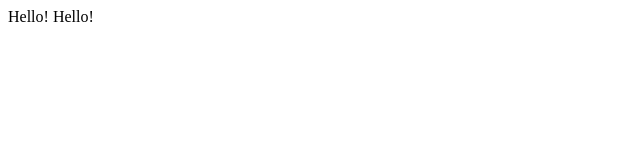
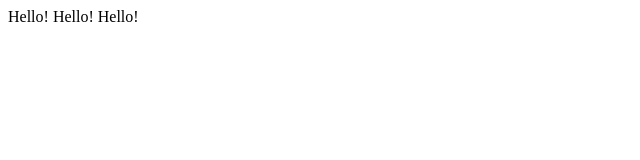
Before and after one commit to kinosatol/myrepository, a plain HTML site: page index.html in a window 1280 px wide. Shown: the full height of the page, 0-640 px from the left. Drawn offline with Linux system fonts and the light colour scheme.

Commit message:
index.htmlを変更

```diff
--- a/index.html
+++ b/index.html
@@ -1,5 +1,5 @@
 <html>
 <body>
-Hello! Hello!
+Hello! Hello! Hello!
 </body>
 </html>
```
